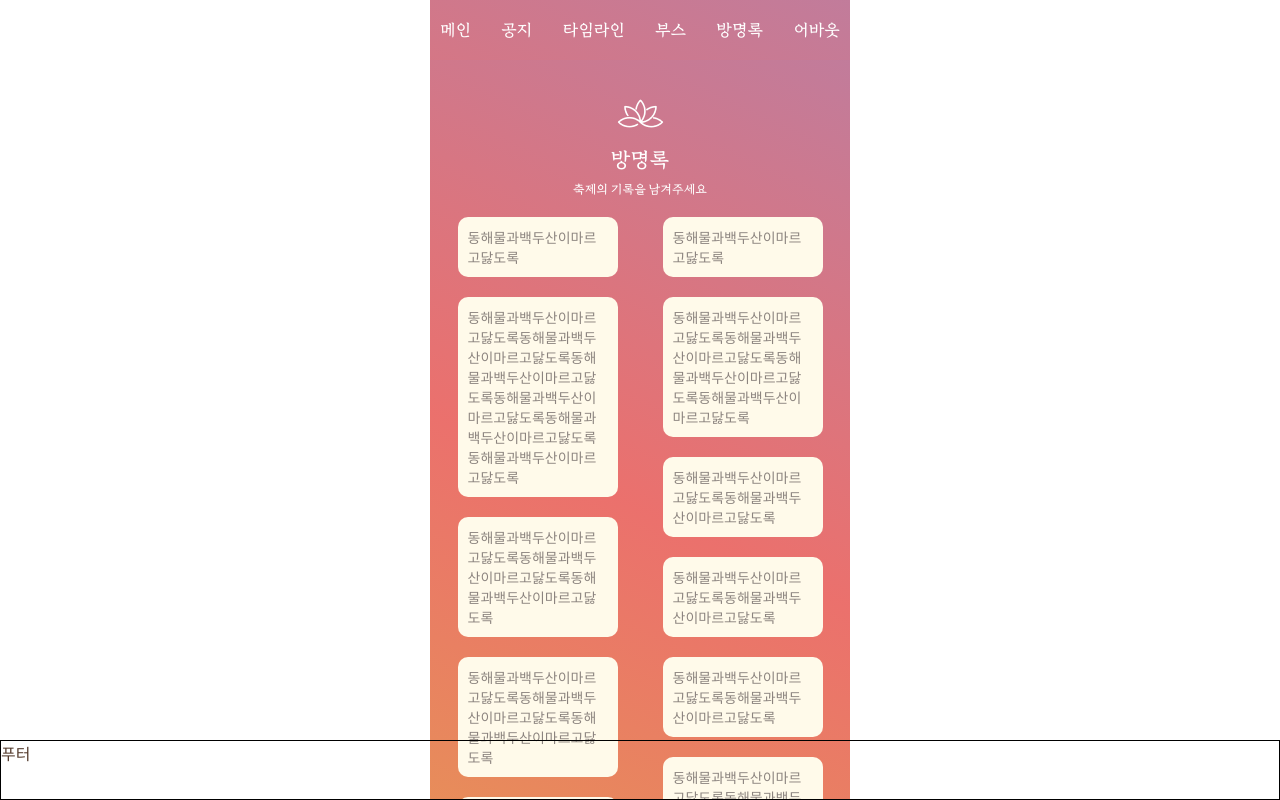
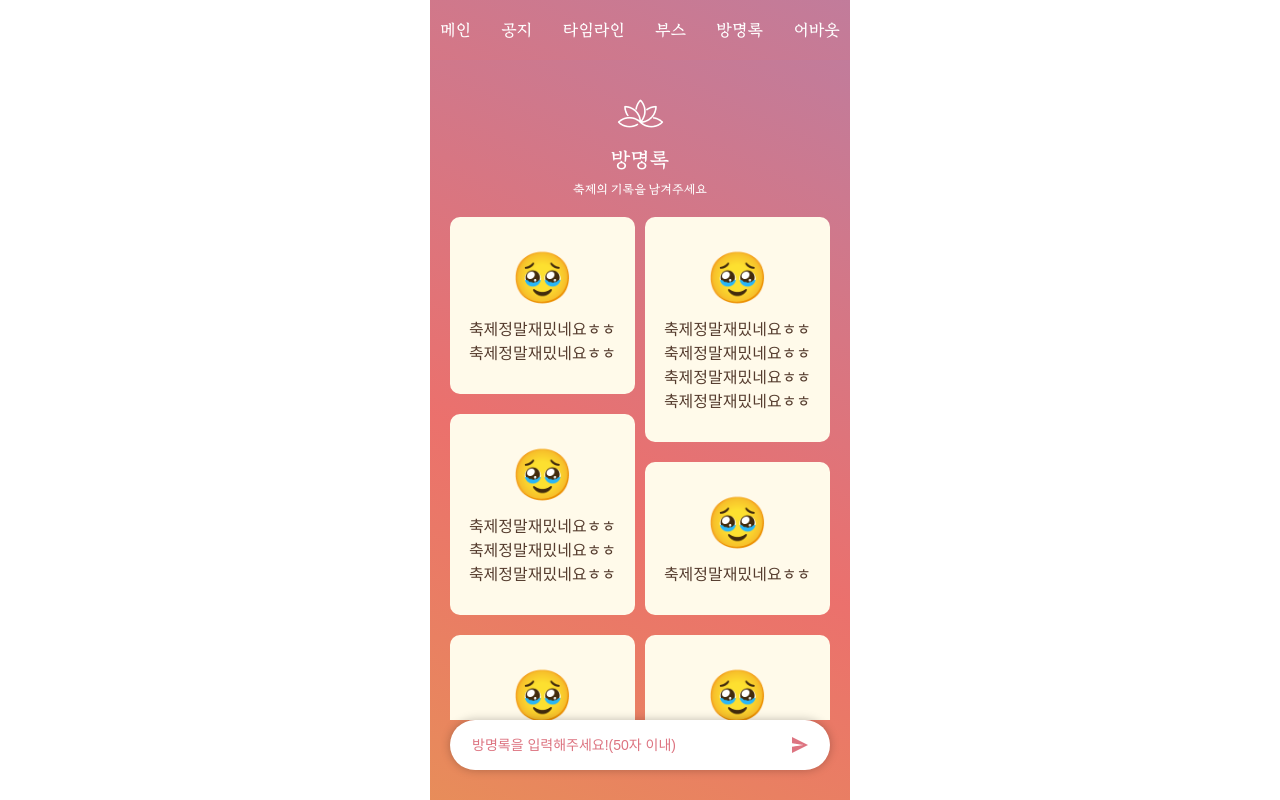
Before and after one commit to ZZZINU/2023_fall_festival_front, a React (Vite) app: page /guestBook in a window 1280 px wide. Shown: the top 800 px of the page. Built offline with nearby package versions, Linux system fonts and the light colour scheme.

Commit message:
:sparkles: Feat: 방명록 input 창 추기

```diff
--- a/src/pages/guestBook/GuestBook.jsx
+++ b/src/pages/guestBook/GuestBook.jsx
@@ -4,48 +4,60 @@ import PageTitle from "../../components/common/pageTitle/PageTitle";
 
 function GuestBook() {
   const data = [
-    "동해물과백두산이마르고닳도록",
-    "동해물과백두산이마르고닳도록",
-    "동해물과백두산이마르고닳도록동해물과백두산이마르고닳도록동해물과백두산이마르고닳도록동해물과백두산이마르고닳도록동해물과백두산이마르고닳도록동해물과백두산이마르고닳도록",
-    "동해물과백두산이마르고닳도록동해물과백두산이마르고닳도록동해물과백두산이마르고닳도록동해물과백두산이마르고닳도록",
-    "동해물과백두산이마르고닳도록동해물과백두산이마르고닳도록동해물과백두산이마르고닳도록",
-    "동해물과백두산이마르고닳도록동해물과백두산이마르고닳도록",
-    "동해물과백두산이마르고닳도록동해물과백두산이마르고닳도록동해물과백두산이마르고닳도록",
-    "동해물과백두산이마르고닳도록동해물과백두산이마르고닳도록",
-    "동해물과백두산이마르고닳도록동해물과백두산이마르고닳도록동해물과백두산이마르고닳도록동해물과백두산이마르고닳도록",
-    "동해물과백두산이마르고닳도록동해물과백두산이마르고닳도록",
-    "동해물과백두산이마르고닳도록",
-    "동해물과백두산이마르고닳도록동해물과백두산이마르고닳도록동해물과백두산이마르고닳도록",
-    "동해물과백두산이마르고닳도록동해물과백두산이마르고닳도록",
-    "동해물과백두산이마르고닳도록동해물과백두산이마르고닳도록동해물과백두산이마르고닳도록동해물과백두산이마르고닳도록",
-    "동해물과백두산이마르고닳도록동해물과백두산이마르고닳도록"
+    "축제정말재밌네요ㅎㅎ축제정말재밌네요ㅎㅎ",
+    "축제정말재밌네요ㅎㅎ축제정말재밌네요ㅎㅎ축제정말재밌네요ㅎㅎ축제정말재밌네요ㅎㅎ",
+    "축제정말재밌네요ㅎㅎ축제정말재밌네요ㅎㅎ축제정말재밌네요ㅎㅎ",
+    "축제정말재밌네요ㅎㅎ",
+    "축제정말재밌네요ㅎㅎ축제정말재밌네요ㅎㅎ",
+    "축제정말재밌네요ㅎㅎ",
+    "축제정말재밌네요ㅎㅎ축제정말재밌네요ㅎㅎ",
+    "축제정말재밌네요ㅎㅎ",
+    "축제정말재밌네요ㅎㅎ",
+    "축제정말재밌네요ㅎㅎ",
+    "축제정말재밌네요ㅎㅎ",
+    "축제정말재밌네요ㅎㅎ",
+    "축제정말재밌네요ㅎㅎ",
+    "축제정말재밌네요ㅎㅎ",
+    "축제정말재밌네요ㅎㅎ축제정말재밌네요ㅎㅎ"
   ];
   return (
     <S.GuestBookWrapper>
-      <S.GuestBookInputWrapper>푸터</S.GuestBookInputWrapper>
       <PageTitle mainTitle={"방명록"} subTitle={"축제의 기록을 남겨주세요"} />
-
+      <S.GuestBookContentWrapper>
         <S.GuestBookContent>
-        <S.GuestBookContentBox>
+          <S.GuestBookContentBox style={{ marginRight: "5px" }}>
             {data.map((item, index) => {
               return index % 2 == 0 ? (
-              <S.GeustBookTextBox key={index}>{item}</S.GeustBookTextBox>
+                <S.GuestBookBox key={index}>
+                  <S.GeustBookIcon>🥹</S.GeustBookIcon>
+                  <S.GeustBookText>{item}</S.GeustBookText>
+                </S.GuestBookBox>
               ) : (
                 <></>
               );
             })}
           </S.GuestBookContentBox>
-
-        <S.GuestBookContentBox>
+          <S.GuestBookContentBox style={{ marginLeft: "5px" }}>
             {data.map((item, index) => {
               return index % 2 == 1 ? (
-              <S.GeustBookTextBox key={index}>{item}</S.GeustBookTextBox>
+                <S.GuestBookBox key={index}>
+                  <S.GeustBookIcon>🥹</S.GeustBookIcon>
+                  <S.GeustBookText>{item}</S.GeustBookText>
+                </S.GuestBookBox>
               ) : (
                 <></>
               );
             })}
           </S.GuestBookContentBox>
         </S.GuestBookContent>
+      </S.GuestBookContentWrapper>
+
+      <S.GuestBookInputWrapper>
+        <S.GuestBookInput placeholder="방명록을 입력해주세요!(50자 이내)" />
+        <S.GuestBookImg>
+          <img src="./guestBook/icon_send.png" />
+        </S.GuestBookImg>
+      </S.GuestBookInputWrapper>
     </S.GuestBookWrapper>
   );
 }
--- a/src/pages/guestBook/style.jsx
+++ b/src/pages/guestBook/style.jsx
@@ -1,8 +1,9 @@
 import styled from "styled-components";
+import GuestBook from "./GuestBook";
 
 export const GuestBookWrapper = styled.div`
   width: 100%;
-  height: 100%;
+  height: calc(100vh - 60px);
 
   display: flex;
   flex-direction: column;
@@ -10,11 +11,16 @@ export const GuestBookWrapper = styled.div`
   align-items: center;
 `;
 
+export const GuestBookContentWrapper = styled.div`
+  flex-grow: 1;
+  overflow: scroll;
+`;
+
 export const GuestBookContent = styled.div`
   width: 100%;
+  padding: 0px 20px;
   display: flex;
   justify-content: space-between;
-  padding: 0 5px;
 `;
 
 export const GuestBookContentBox = styled.div`
@@ -24,24 +30,63 @@ export const GuestBookContentBox = styled.div`
   align-items: center;
 `;
 
-export const GeustBookTextBox = styled.div`
-  width: 160px;
-  padding: 10px;
+export const GuestBookBox = styled.div`
+  width: 100%;
+  padding: 15px 15px 30px 15px;
+
   border-radius: 10px;
+  background-color: #fffaea;
+  color: ${props => props.theme.colors.fontBrown};
+  margin-bottom: 20px;
+  display: flex;
+  flex-direction: column;
+  justify-content: center;
+  align-items: center;
+`;
+export const GeustBookText = styled.div`
+  text-align: center;
 
-  background-color: #fffaea;
-  color: ${props => props.theme.colors.fontGrey};
-  font-size: 14px;
-  margin-bottom: 20px;
+  font-size: 16px;
+`;
+
+export const GeustBookIcon = styled.div`
+  font-size: 50px;
+  margin: 5px;
 `;
 
 export const GuestBookInputWrapper = styled.div`
-  border: 1px solid black;
+  display: flex;
 
-  width: 100%;
-  height: 60px;
+  border-radius: 50px;
 
-  position: fixed;
-  bottom: 0;
-  z-index: 10;
+  width: calc(100% - 40px);
+  max-width: 380px;
+
+  padding: 15px 20px;
+  margin-bottom: 30px;
+  background-color: white;
+  box-shadow: 0px 0px 10px 0px rgba(0, 0, 0, 0.25);
 `;
+
+export const GuestBookInput = styled.input`
+  font-size: 14px;
+  height: 20px;
+
+  flex-grow: 1;
+
+  padding-right: 10px;
+
+  color: ${props => props.theme.colors.fontBrown};
+
+  &::placeholder {
+    color: ${props => props.theme.colors.primary1};
+  }
+`;
+
+export const GuestBookImg = styled.div`
+  width: 20px;
+  height: 20px;
+  display: flex;
+  justify-content: center;
+  align-items: center;
+`;
```
Also changed, not shown: public/guestBook/icon_send.png (added). Lines whose indentation alone changed are shown as unchanged.
